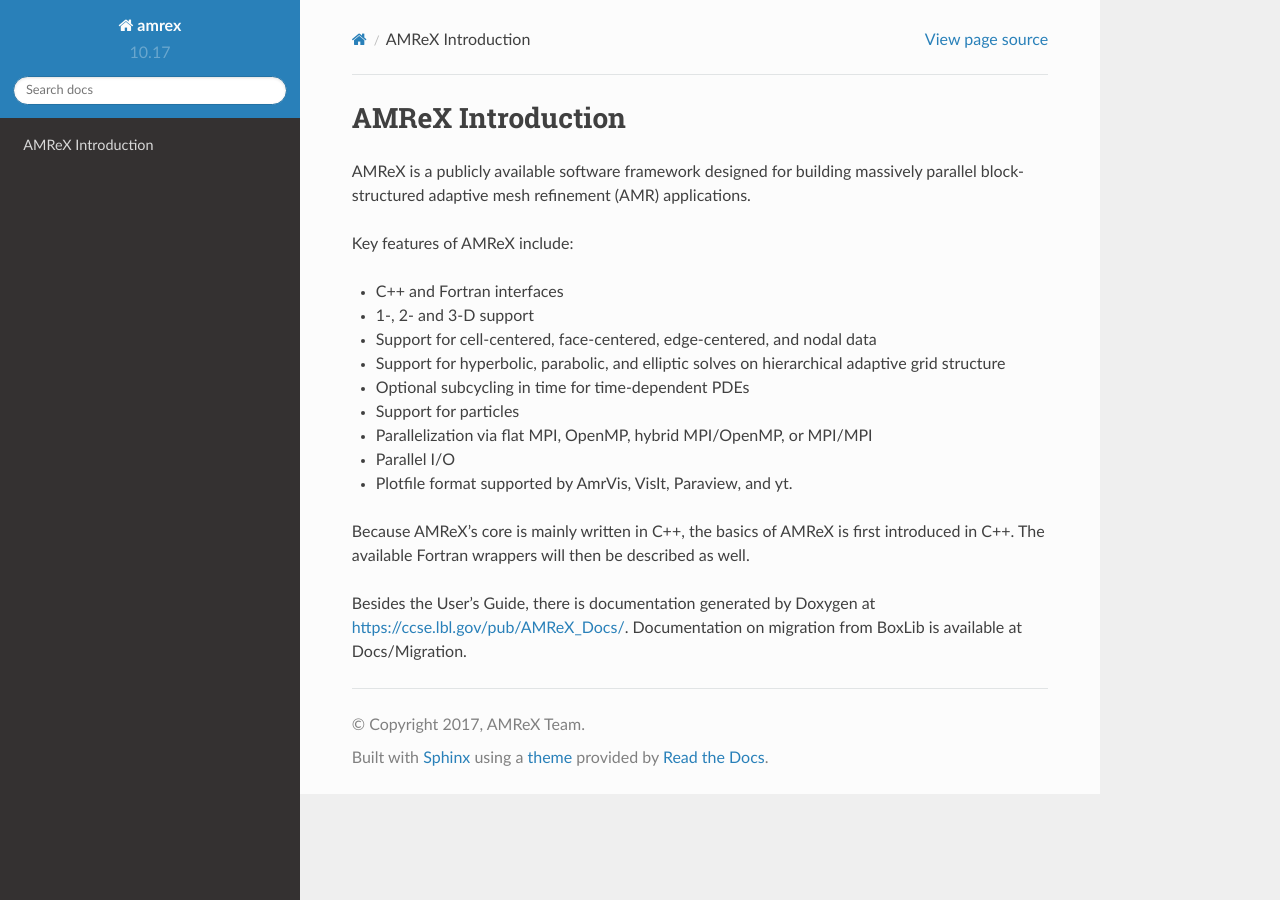
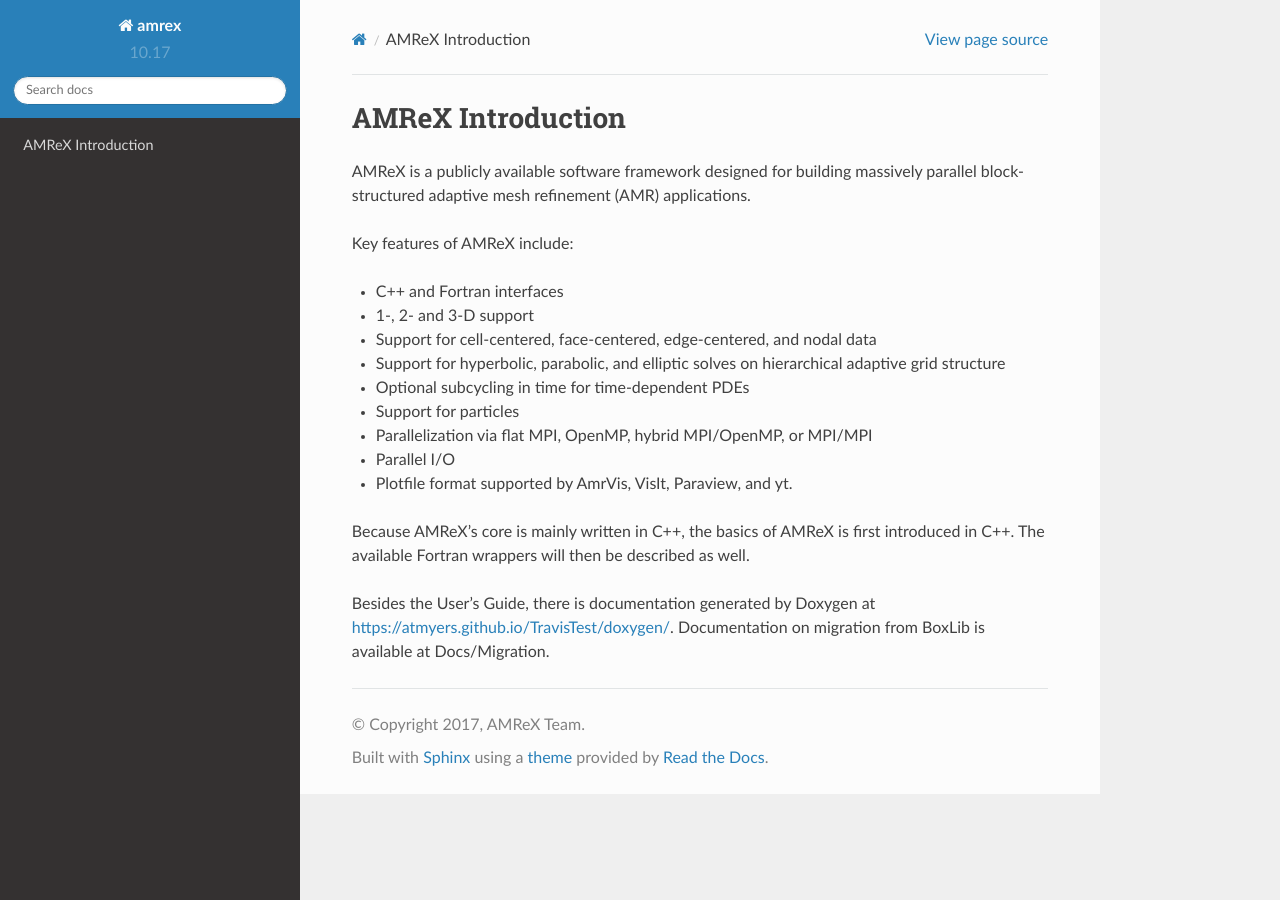
Before and after one commit to atmyers/TravisTest, a Sphinx documentation site: the page built from Docs/source/index.rst, in a window 1280 px wide. Built offline with Sphinx 7.4.7 and the Read the Docs theme 2.0.0, drawn with Linux system fonts in a browser that asks for light colours; some of the changed lines change nothing that is shown.

Commit message:
add the right link location.

```diff
--- a/Docs/source/index.rst
+++ b/Docs/source/index.rst
@@ -31,5 +31,5 @@ Because AMReX’s core is mainly written in C++, the basics of AMReX is first in
 The available Fortran wrappers will then be described as well.
 
 Besides the User’s Guide, there is documentation generated by Doxygen at
-https://ccse.lbl.gov/pub/AMReX_Docs/.
+https://atmyers.github.io/TravisTest/doxygen/.
 Documentation on migration from BoxLib is available at Docs/Migration.
```
